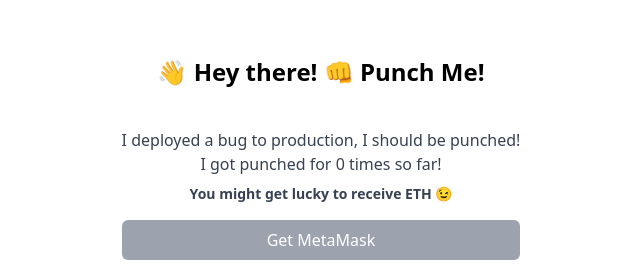
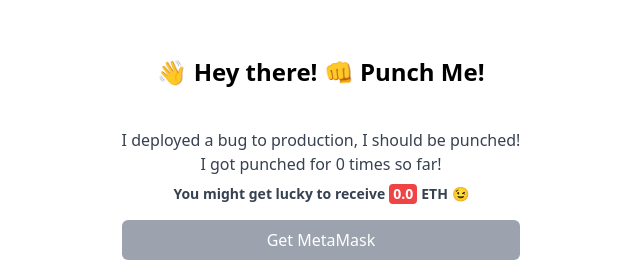
Before and after one commit to hyknerf/punch-portal-interface, a React (Create React App) app: page / in a window 1280 px wide. Shown: the top 274 px of the page, without its empty margins (319-959 px from the left). Built offline with nearby package versions, Linux system fonts and the light colour scheme.

Commit message:
show current prize

```diff
--- a/src/App.tsx
+++ b/src/App.tsx
@@ -1,5 +1,5 @@
 import React, { useState, useEffect } from "react";
-import { ethers } from "ethers";
+import { BigNumber, ethers } from "ethers";
 import abi from "./utils/PunchContractABI.json";
 
 import "./App.css";
@@ -22,6 +22,7 @@
   const [allPunches, setAllPunches] = useState<Punch[]>([]);
   const [haveMetaMask, setHaveMetaMask] = useState<boolean>(false);
   const [chainId, setChainId] = useState<string>("");
+  const [contractBalance, setContractBalance] = useState<BigNumber>(BigNumber.from(0));
 
   const checkIfWalletIsConnected = async () => {
     try {
@@ -44,6 +45,7 @@
         }
       }
       getCount();
+      getContractBalance();
       getAllPunches();
     } catch (error) {
       console.log(error);
@@ -157,6 +159,7 @@
         count = await contract.getTotalPunches();
         console.log("Retreived total punch count...", count.toNumber());
         getAllPunches();
+        getContractBalance();
         getCount();
       } else {
         console.log("Ethereum object doesn't exists");
@@ -166,13 +169,28 @@
     }
   };
 
+  const getContractBalance = async () => {
+    try {
+      const provider = new ethers.providers.AlchemyProvider(
+        network,
+        alchemyApiKey
+      );
+
+      let balance = await provider.getBalance(contractAddress);
+      console.log("Retreived contract balance...", balance);
+      setContractBalance(balance);
+    } catch (error) {
+      console.log("failed to fetch contract balance");
+      console.trace(error)
+    }
+  };
+
   const getCount = async () => {
     try {
       const provider = new ethers.providers.AlchemyProvider(
         network,
         alchemyApiKey
       );
-      // const provider = new ethers.providers.Web3Provider(ethereum);
       const contract = new ethers.Contract(
         contractAddress,
         contractABI,
@@ -232,8 +250,8 @@
         <div className="mt-10 text-center text-gray-700">
           I deployed a bug to production, I should be punched!
           <p>I got punched for {punchCount} times so far!</p>
-          <p className="mt-2 text-sm font-semibold">
-            You might get lucky to receive ETH 😉
+          <p className="flex justify-center mt-2 text-sm font-semibold">
+            You might get lucky to receive <div className="px-1 mx-1 text-white bg-red-500 rounded py-1/2"> {ethers.utils.formatUnits(contractBalance, "ether")} </div> ETH 😉
           </p>
         </div>
         {!currentAccount &&
```
